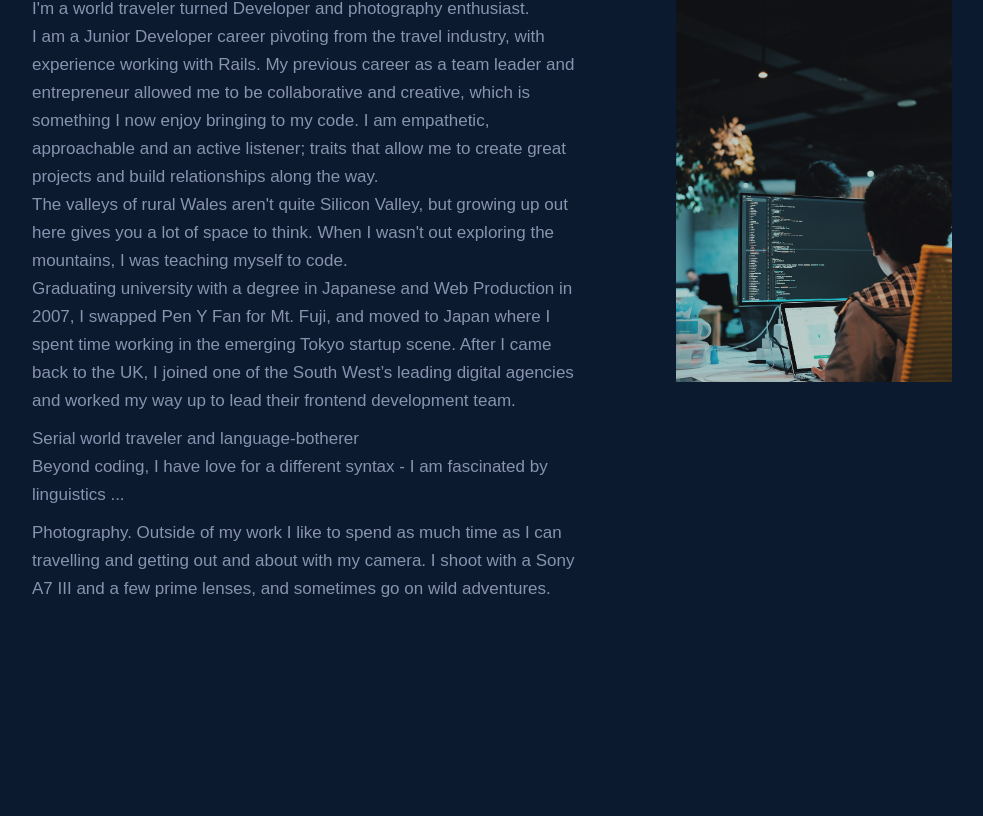
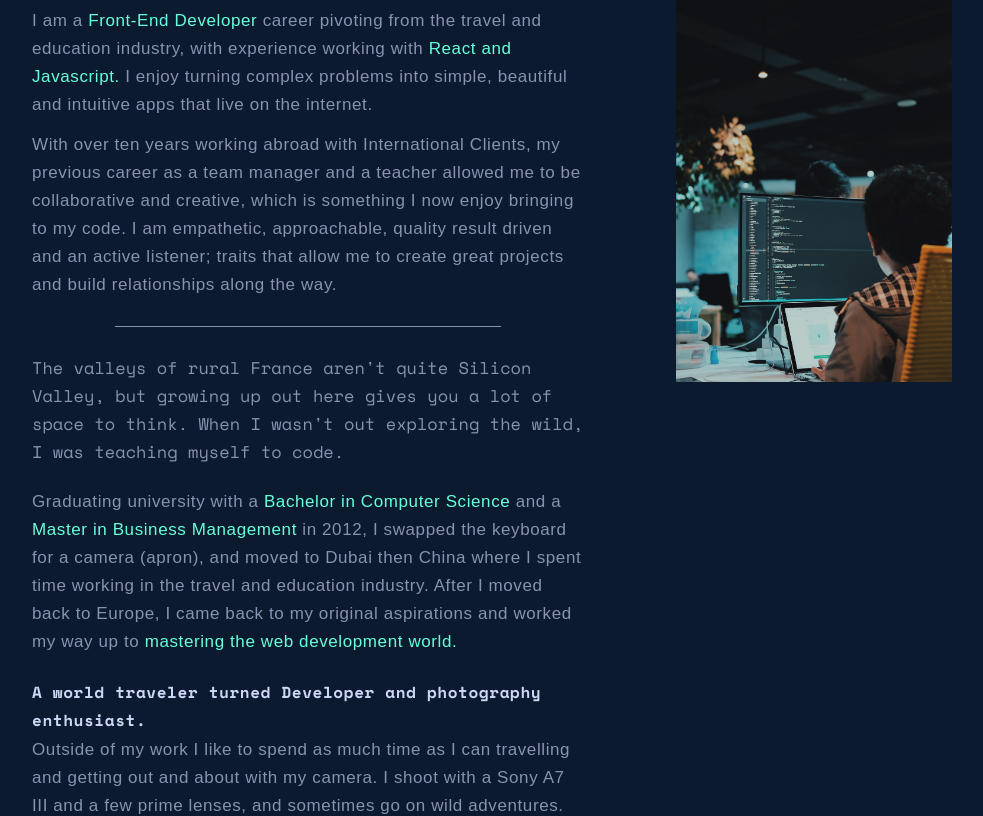
Before and after one commit to IonathanG/portfolio_dev, a React (Create React App) app: page / in a window 1280 px wide. Shown: the part 969-1785 px from the top of the page, without its empty margins (148-1131 px from the left). Built offline with nearby package versions, Linux system fonts and the light colour scheme.

Commit message:
text content edit

```diff
--- a/src/components/About.jsx
+++ b/src/components/About.jsx
@@ -17,38 +17,43 @@ const About = (props, ref) => {
 
       <div className="about-main">
         <div className="about-main__details">
+          <p> A curiosity-driven Front-End Developer.</p>
           <p>
-            A curiosity-driven Front-End Developer. <br />
-            I'm a world traveler turned Developer and photography enthusiast.{" "}
-            <br />
-            I am a Junior Developer career pivoting from the travel industry,
-            with experience working with Rails. My previous career as a team
-            leader and entrepreneur allowed me to be collaborative and creative,
-            which is something I now enjoy bringing to my code. I am empathetic,
-            approachable and an active listener; traits that allow me to create
-            great projects and build relationships along the way.
-            <br />
-            The valleys of rural Wales aren't quite Silicon Valley, but growing
-            up out here gives you a lot of space to think. When I wasn't out
-            exploring the mountains, I was teaching myself to code. <br />
-            Graduating university with a degree in Japanese and Web Production
-            in 2007, I swapped Pen Y Fan for Mt. Fuji, and moved to Japan where
-            I spent time working in the emerging Tokyo startup scene. After I
-            came back to the UK, I joined one of the South West’s leading
-            digital agencies and worked my way up to lead their frontend
-            development team. <br />
+            I am a <span>Front-End Developer </span>
+            career pivoting from the travel and education industry, with
+            experience working with<span> React and Javascript. </span>I enjoy
+            turning complex problems into simple, beautiful and intuitive apps
+            that live on the internet.
           </p>
           <p>
-            Serial world traveler and language-botherer <br />
-            Beyond coding, I have love for a different syntax - I am fascinated
-            by linguistics ...
-            <br />
+            With over ten years working abroad with International Clients, my
+            previous career as a team manager and a teacher allowed me to be
+            collaborative and creative, which is something I now enjoy bringing
+            to my code. I am empathetic, approachable, quality result driven and
+            an active listener; traits that allow me to create great projects
+            and build relationships along the way.
+          </p>
+          <div className="line-through"></div>
+          <p>
+            The valleys of rural France aren't quite Silicon Valley, but growing
+            up out here gives you a lot of space to think. When I wasn't out
+            exploring the wild, I was teaching myself to code.
           </p>
           <p>
-            Photography. Outside of my work I like to spend as much time as I
-            can travelling and getting out and about with my camera. I shoot
-            with a Sony A7 III and a few prime lenses, and sometimes go on wild
-            adventures.
+            Graduating university with a
+            <span> Bachelor in Computer Science </span>
+            and a<span> Master in Business Management </span>
+            in 2012, I swapped the keyboard for a camera (apron), and moved to
+            Dubai then China where I spent time working in the travel and
+            education industry. After I moved back to Europe, I came back to my
+            original aspirations and worked my way up to
+            <span> mastering the web development world.</span>
+          </p>
+          <p>A world traveler turned Developer and photography enthusiast.</p>
+          <p>
+            Outside of my work I like to spend as much time as I can travelling
+            and getting out and about with my camera. I shoot with a Sony A7 III
+            and a few prime lenses, and sometimes go on wild adventures.
           </p>
         </div>
         <img
--- a/src/components/Work.jsx
+++ b/src/components/Work.jsx
@@ -9,7 +9,7 @@ const Work = (props, ref) => {
       title: "E-Commerce Shopping",
       image: "images/e-commerce-screenshot_3.png",
       description:
-        "This react app is designed as a scalable full stack application E-Commerce Page. It uses a fully responsive UI Design. Each user can create an account and save items onto their shopping cart and onto a wishlist in Firestore linked to their personal profile.",
+        "This react app is designed as a scalable full stack E-Commerce Page. It uses a fully responsive UI Design. Each user can create an account and save items onto their shopping cart and onto a wishlist in Firestore linked to their personal profile.",
       tech: [
         "React",
         "Sass",
@@ -27,8 +27,15 @@ const Work = (props, ref) => {
       title: "E-Commerce Shopping",
       image: "images/e-commerce-screenshot_3.png",
       description:
-        "Lorem ipsum dolor sit amet consectetur adipisicing elit. Aliquam laborum iusto, accusamus repudiandae voluptatibus facere enim unde animi eum quisquam tempore officiis?",
-      tech: ["React", "Sass", "Redux-Toolkit", "Context-API", "Firebase"],
+        "This react app is designed as a scalable full stack E-Commerce Page. It uses a fully responsive UI Design. Each user can create an account and save items onto their shopping cart and onto a wishlist in Firestore linked to their personal profile.",
+      tech: [
+        "React",
+        "Sass",
+        "Redux-Toolkit",
+        "Context-API",
+        "Firebase",
+        "CRUD",
+      ],
       links: [
         "https://github.com/IonathanG/react-ecommerce-redux-back",
         "https://react-ecommerce-ionyshop.netlify.app/",
@@ -38,8 +45,15 @@ const Work = (props, ref) => {
       title: "E-Commerce Shopping",
       image: "images/e-commerce-screenshot_3.png",
       description:
-        "Lorem ipsum dolor sit amet consectetur adipisicing elit. Aliquam laborum iusto, accusamus repudiandae voluptatibus facere enim unde animi eum quisquam tempore officiis?",
-      tech: ["React", "Sass", "Redux-Toolkit", "Context-API", "Firebase"],
+        "This react app is designed as a scalable full stack E-Commerce Page. It uses a fully responsive UI Design. Each user can create an account and save items onto their shopping cart and onto a wishlist in Firestore linked to their personal profile.",
+      tech: [
+        "React",
+        "Sass",
+        "Redux-Toolkit",
+        "Context-API",
+        "Firebase",
+        "CRUD",
+      ],
       links: [
         "https://github.com/IonathanG/react-ecommerce-redux-back",
         "https://react-ecommerce-ionyshop.netlify.app/",
--- a/src/styles/components/_about.scss
+++ b/src/styles/components/_about.scss
@@ -30,8 +30,41 @@
       display: flex;
       flex-direction: column;
       justify-content: center;
-      gap: 10px;
+      gap: 12px;
       max-width: 100%;
+      letter-spacing: 0.6px;
+
+      p > span {
+        color: $mainGreen;
+      }
+
+      p:nth-child(1),
+      :nth-child(7) {
+        font-weight: 700;
+        color: $mainGrey;
+      }
+
+      p:nth-child(5) {
+        //font-style: italic;
+        font-family: "Space Mono", monospace;
+        letter-spacing: normal;
+        font-size: 17px;
+        margin-bottom: 10px;
+      }
+
+      p:nth-child(7) {
+        font-family: "Space Mono", monospace;
+        font-size: 16px;
+        margin-top: 10px;
+        margin-bottom: -10px;
+      }
+
+      .line-through {
+        margin: 15px auto;
+        height: 0.5px;
+        width: 70%;
+        background-color: $sub_grey;
+      }
 
       @media only screen and (min-width: $phone) {
         max-width: 60%;
```
